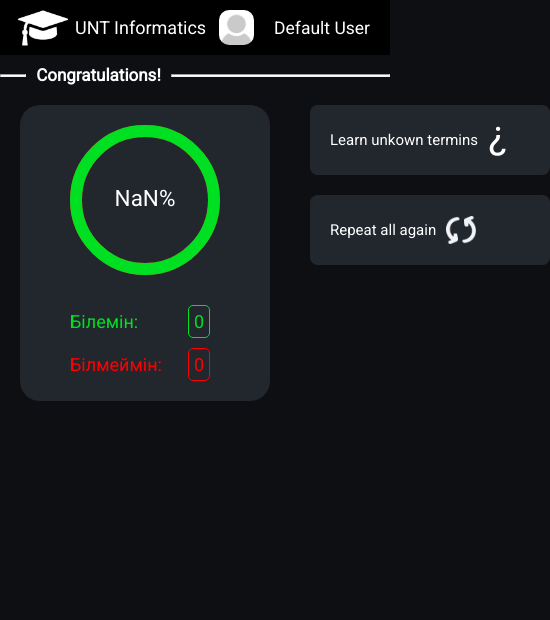
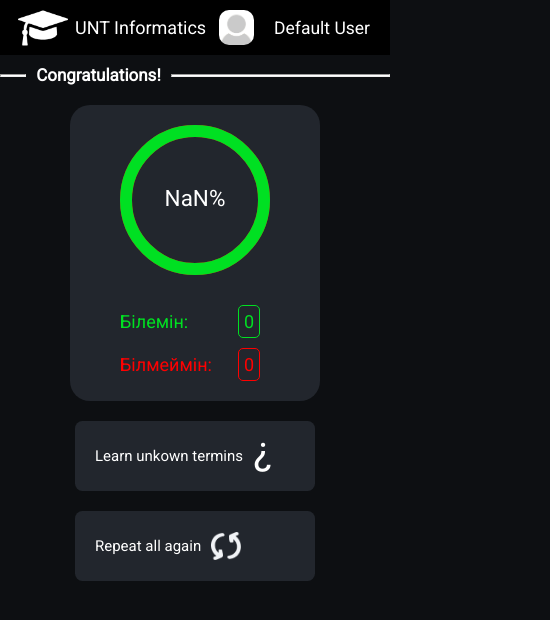
Before and after one commit to guinnod/new-unt-front, a React (Create React App) app: page /home/theory/mix in a window 390 px wide. Shown: the top 620 px of the page, 550 px wide, since content can reach past the window. Built offline with nearby package versions, Linux system fonts and the light colour scheme.

Commit message:
theory result pesponsive

```diff
--- a/src/components/universals/universal-theory/universal-theory.css
+++ b/src/components/universals/universal-theory/universal-theory.css
@@ -227,7 +227,7 @@
         border-radius: 0.75rem;
         height: 5rem;
         width: 20rem !important;
-        margin: 0 0 2rem 4rem;
+        margin: 0 0 2rem 2rem;
         font-size: 1.5rem;
     }
 
@@ -241,3 +241,14 @@
         margin: 0 1rem;
     }
 }
+
+@media only screen and (max-width: 550px) {
+    .theory-result__anchor>div:last-child {
+        flex-direction: column;
+        align-items: center;
+    }
+
+    .theory-result__buttons>div {
+        margin: 2rem 0;
+    }
+}
```
